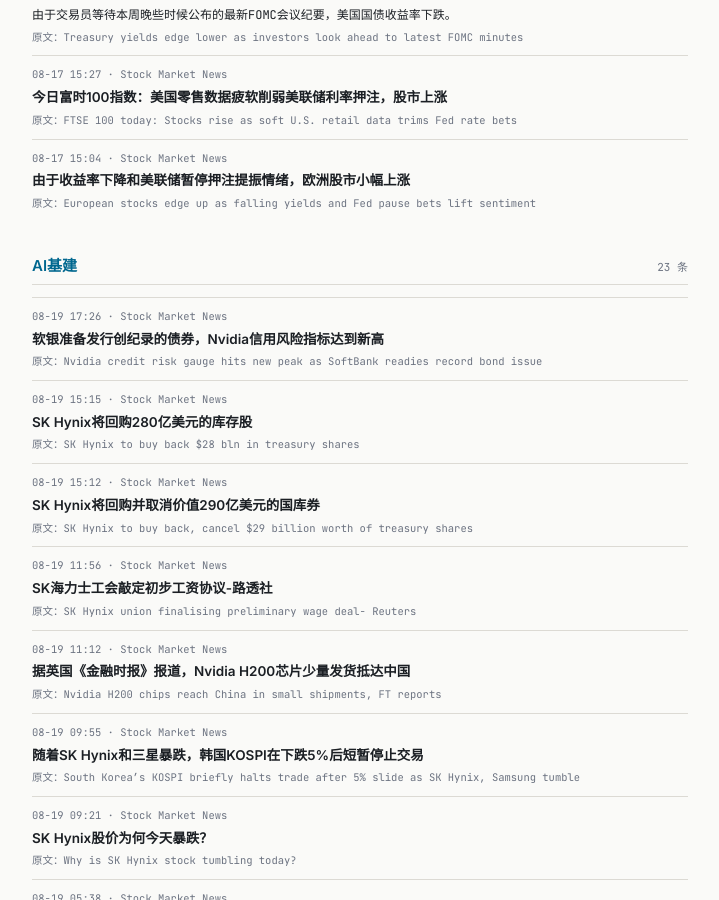
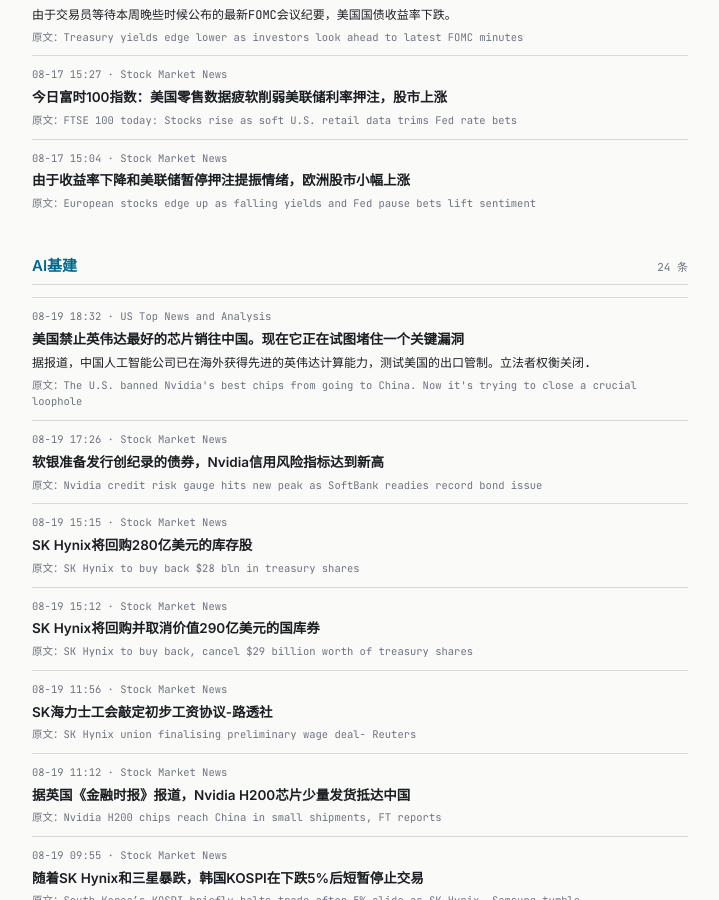
Before and after one commit to tang3super/tang3super.github.io, a Jekyll site: the page built from macro-trade/news-digest.md, in a window 1280 px wide and 900 px high, scrolled down 7337 px. Shown: the whole window, without its empty margins (280-999 px from the left). Built offline with Jekyll 4.4.1, drawn with Linux system fonts in a browser that asks for light colours; some of the changed text lies outside the part shown.

Commit message:
sync news-digest article

```diff
--- a/macro-trade/news-digest.md
+++ b/macro-trade/news-digest.md
@@ -498,6 +498,13 @@
     title_zh: 由于收益率下降和美联储暂停押注提振情绪，欧洲股市小幅上涨
 - name: AI基建
   items:
+  - title: The U.S. banned Nvidia's best chips from going to China. Now it's trying to close a crucial loophole
+    summary: Chinese AI firms have reportedly accessed advanced Nvidia computing power overseas, testing U.S. export controls. Lawmakers weigh closing th…
+    link: https://www.cnbc.com/2026/08/19/china-ai-nvidia-chips-us-export-controls.html
+    source: US Top News and Analysis
+    time: 08-19 18:32
+    title_zh: 美国禁止英伟达最好的芯片销往中国。现在它正在试图堵住一个关键漏洞
+    summary_zh: 据报道，中国人工智能公司已在海外获得先进的英伟达计算能力，测试美国的出口管制。立法者权衡关闭.
   - title: Nvidia credit risk gauge hits new peak as SoftBank readies record bond issue
     summary: ''
     link: https://www.investing.com/news/stock-market-news/nvidia-credit-risk-gauge-hits-new-peak-as-softbank-readies-record-bond-issue-4866761
```
Also changed, not shown: other parts of macro-trade/news-digest.md (+1 -1 lines).
